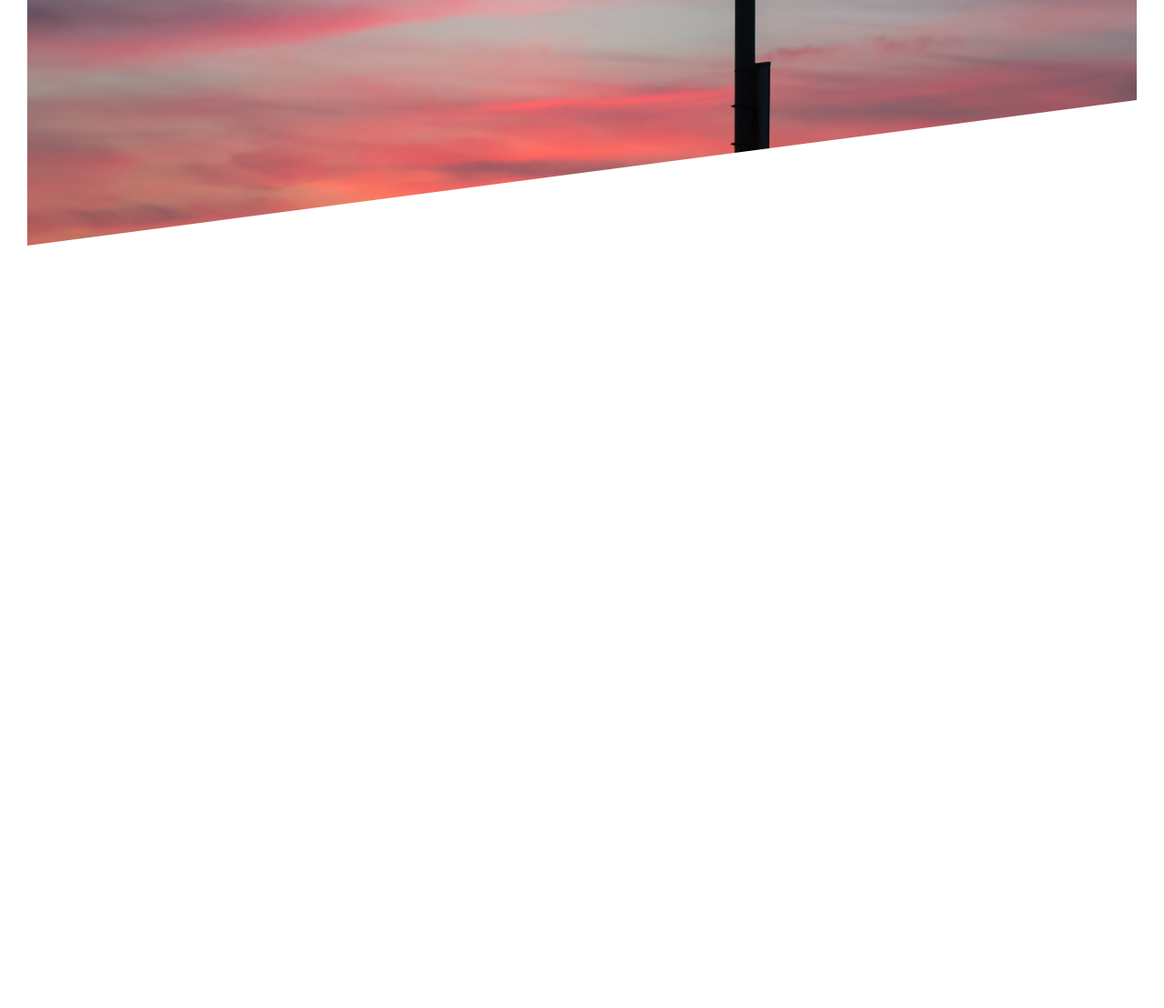
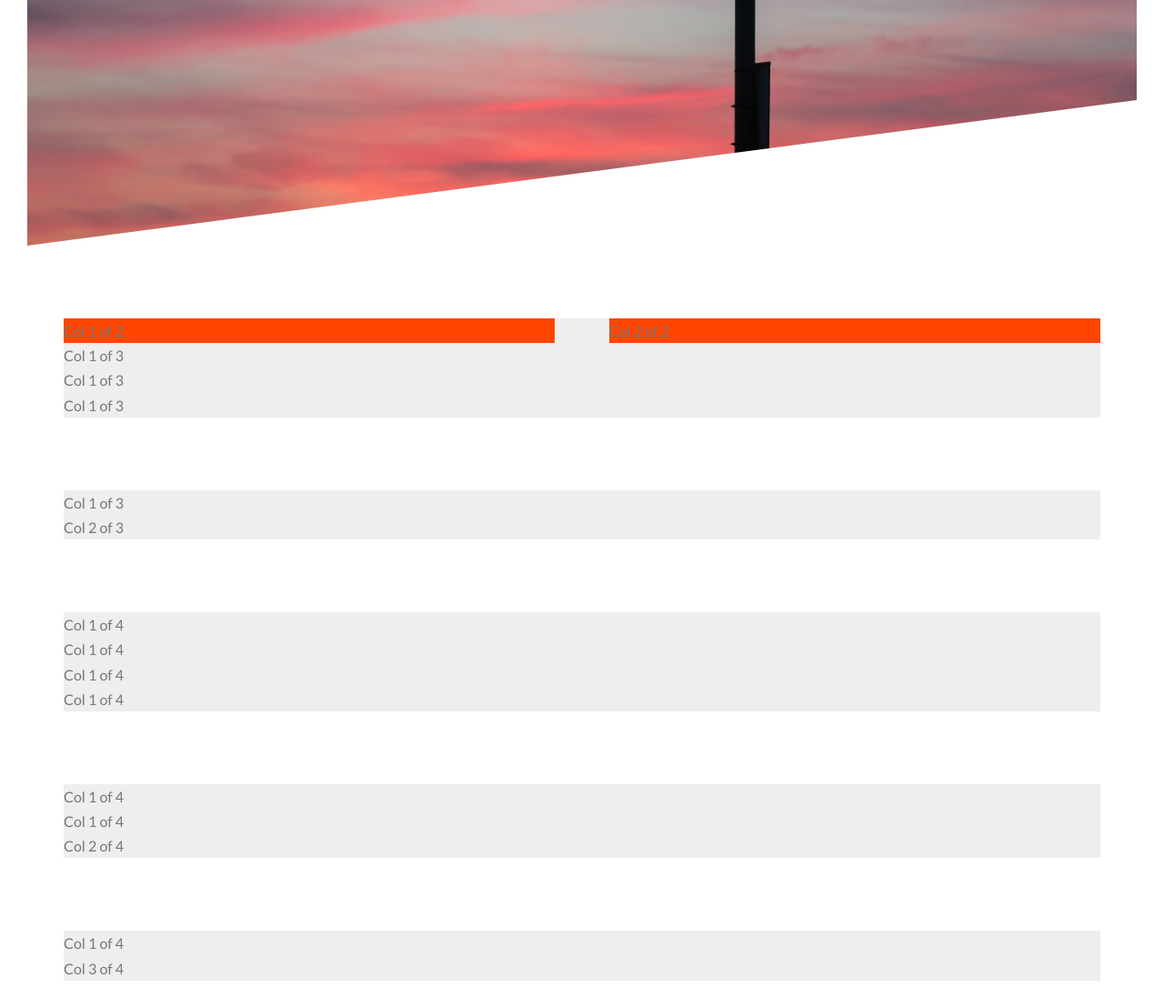
Before and after one commit to seaboyz/portfolio, a website: page index.html in a window 1280 px wide. Shown: the part 520-1628 px from the top of the page at 91% size. Before the commit the page ends 820 px from the top, so only its background shows below. Drawn offline with Linux system fonts and the light colour scheme.

Commit message:
Add grid first row

```diff
--- a/index.html
+++ b/index.html
@@ -18,7 +18,12 @@
     <body>
         <header class="header">
             <div class="header__logo-box">
-                <!-- <img src="img/logo-white.png" alt="Logo" class="header__logo" /> -->
+                <img
+                    src="img/placeholder.com-logo2.png"
+                    alt="Logo"
+                    class="header__logo"
+                    style="width: 10%; height: 10%"
+                />
             </div>
 
             <div class="header__text-box">
@@ -32,5 +37,42 @@
                 <a href="#" class="btn btn--white btn--animated">Discover</a>
             </div>
         </header>
+
+        <!-- test grid -->
+        <section class="grid-test">
+            <div class="row">
+                <div class="col-1-of-2">Col 1 of 2</div>
+                <div class="col-1-of-2">Col 2 of 2</div>
+            </div>
+
+            <div class="row">
+                <div class="col-1-of-3">Col 1 of 3</div>
+                <div class="col-1-of-3">Col 1 of 3</div>
+                <div class="col-1-of-3">Col 1 of 3</div>
+            </div>
+
+            <div class="row">
+                <div class="col-1-of-3">Col 1 of 3</div>
+                <div class="col-2-of-3">Col 2 of 3</div>
+            </div>
+
+            <div class="row">
+                <div class="col-1-of-4">Col 1 of 4</div>
+                <div class="col-1-of-4">Col 1 of 4</div>
+                <div class="col-1-of-4">Col 1 of 4</div>
+                <div class="col-1-of-4">Col 1 of 4</div>
+            </div>
+
+            <div class="row">
+                <div class="col-1-of-4">Col 1 of 4</div>
+                <div class="col-1-of-4">Col 1 of 4</div>
+                <div class="col-2-of-4">Col 2 of 4</div>
+            </div>
+
+            <div class="row">
+                <div class="col-1-of-4">Col 1 of 4</div>
+                <div class="col-3-of-4">Col 3 of 4</div>
+            </div>
+        </section>
     </body>
 </html>
--- a/sass/abstracts/_minxins.scss
+++ b/sass/abstracts/_minxins.scss
@@ -0,0 +1,7 @@
+@mixin clearfix {
+    &::after {
+        content: '';
+        clear: both;
+        display: block;
+    }
+}
--- a/sass/abstracts/_variables.scss
+++ b/sass/abstracts/_variables.scss
@@ -1,3 +1,11 @@
+// colors
 $color-white: #fff;
 $color-black: #000;
 $color-grey-dark: #777;
+
+$grid-background-color: #eee;
+
+// grid
+$grid-width: 114rem;
+$gutter-vertical: 8rem;
+$gutter-horizontal: 6rem;
--- a/sass/base/_base.scss
+++ b/sass/base/_base.scss
@@ -9,6 +9,7 @@
 
 body {
     box-sizing: border-box;
+    padding: 3rem;
 }
 
 // set root font size
--- a/sass/base/_typography.scss
+++ b/sass/base/_typography.scss
@@ -4,7 +4,7 @@ body {
     font-size: 1.6rem;
     line-height: 1.7;
     color: $color-grey-dark;
-    padding: 3rem;
+
 }
 
 .heading-primary {
--- /dev/null
+++ b/sass/layout/_grid.scss
@@ -0,0 +1,29 @@
+.row {
+    max-width: $grid-width; // if there is enough space,
+    // width is 114rem(1140px)
+    // if not, width is 100% of what it can be
+    // which is the width of the parent element
+    // body element
+
+    background-color: $grid-background-color;
+
+    //center block inside another block
+    margin: 0 auto;
+
+    //select all the children except the last one
+    &:not(:last-child) {
+        margin-bottom: $gutter-vertical;
+    }
+
+    .col-1-of-2 {
+        // when do calculation operator must have space at left and right " - "
+        // or it will read it as hyphen
+        width: calc((100% - #{$gutter-horizontal}) / 2);
+        background-color: orangered;
+        float: left;
+
+        &:not(:last-child) {
+            margin-right: $gutter-horizontal;
+        }
+    }
+}
--- a/sass/layout/_header.scss
+++ b/sass/layout/_header.scss
@@ -1,5 +1,7 @@
 .header {
     height: 95vh;
+
+    // background image
     background-image: url(../img/change.jpg);
     background-size: cover;
     background-position-x: center;
--- a/sass/main.scss
+++ b/sass/main.scss
@@ -12,3 +12,4 @@
 @import 'components/button';
 
 @import 'layout/header';
+@import 'layout/grid';
```
Also changed, not shown: css/style.css, img/placeholder.com-logo2.png (added).
